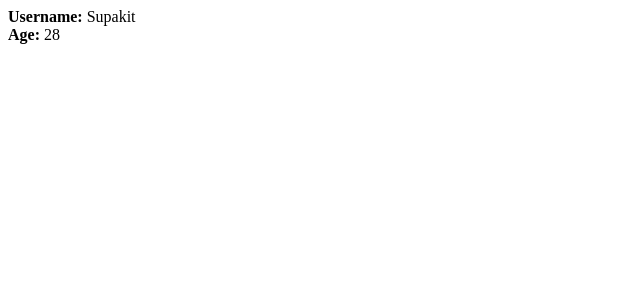
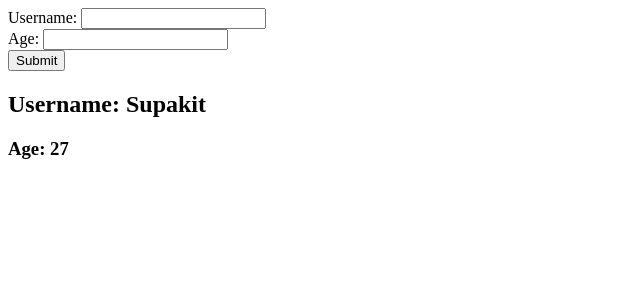
Before and after one commit to Newtepos/vue-cmp-communication-assignment-problem, a Vue app: page / in a window 1280 px wide. Shown: the top 300 px of the page, without its empty margins (0-640 px from the left). Built offline with nearby package versions, Linux system fonts and the light colour scheme.

Commit message:
Add: Userdata Component

```diff
--- a/src/App.vue
+++ b/src/App.vue
@@ -1,4 +1,5 @@
 <template>
+  <user-data></user-data>
   <active-user
     v-for="user in users"
     :key="user.id"
@@ -9,14 +10,16 @@
 </template>
 
 <script>
+import UserData from "./components/UserData.vue";
 export default {
+  components: { UserData },
   data() {
     return {
       users: [
         {
           id: "Supakit",
           name: "Supakit",
-          age: 28,
+          age: 27,
         },
       ],
     };
--- a/src/components/ActiveUser.vue
+++ b/src/components/ActiveUser.vue
@@ -1,7 +1,7 @@
 <template>
   <div>
-    <div><strong>Username: </strong>{{ username }}</div>
-    <div><strong>Age: </strong>{{ age }}</div>
+    <h2><strong>Username: </strong>{{ username }}</h2>
+    <h3><strong>Age: </strong>{{ age }}</h3>
   </div>
 </template>
 
--- /dev/null
+++ b/src/components/UserData.vue
@@ -0,0 +1,17 @@
+<template>
+  <form @submit.prevent="">
+    <div>
+      <label>Username: </label>
+      <input type="text" />
+    </div>
+    <div>
+      <label>Age: </label>
+      <input type="number" />
+    </div>
+    <button type="submit">Submit</button>
+  </form>
+</template>
+
+<script>
+export default {};
+</script>
--- a/src/main.js
+++ b/src/main.js
@@ -1,9 +1,11 @@
 import { createApp } from "vue";
 import App from "./App.vue";
 import ActiveUser from "./components/ActiveUser.vue"
+import UserData from "./components/UserData.vue"
 
 const MainApp = createApp(App)
 MainApp.component('active-user', ActiveUser);
+MainApp.component('user-data', UserData);
 MainApp.mount("#app");
 
 // Task 1:
```
